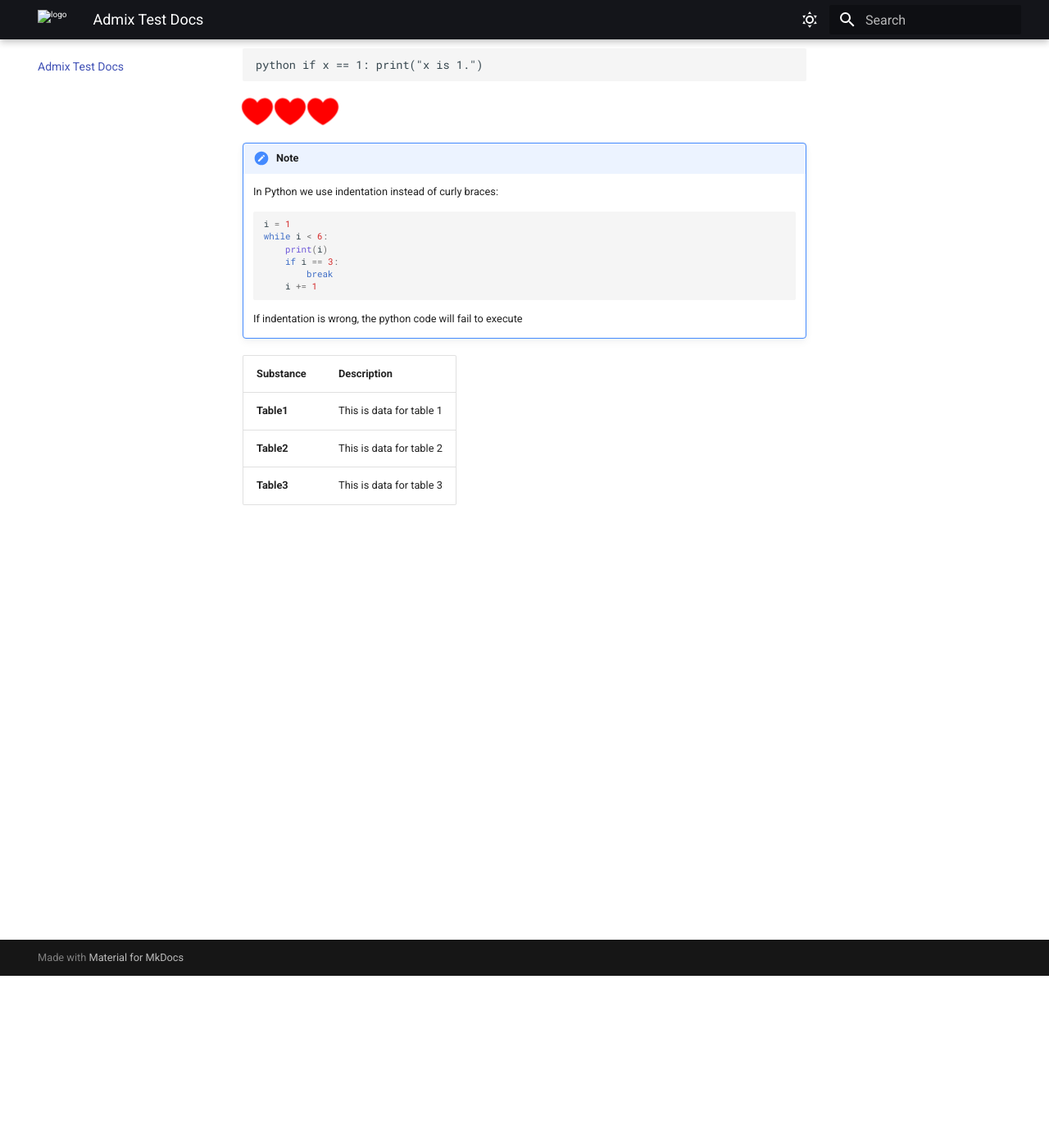
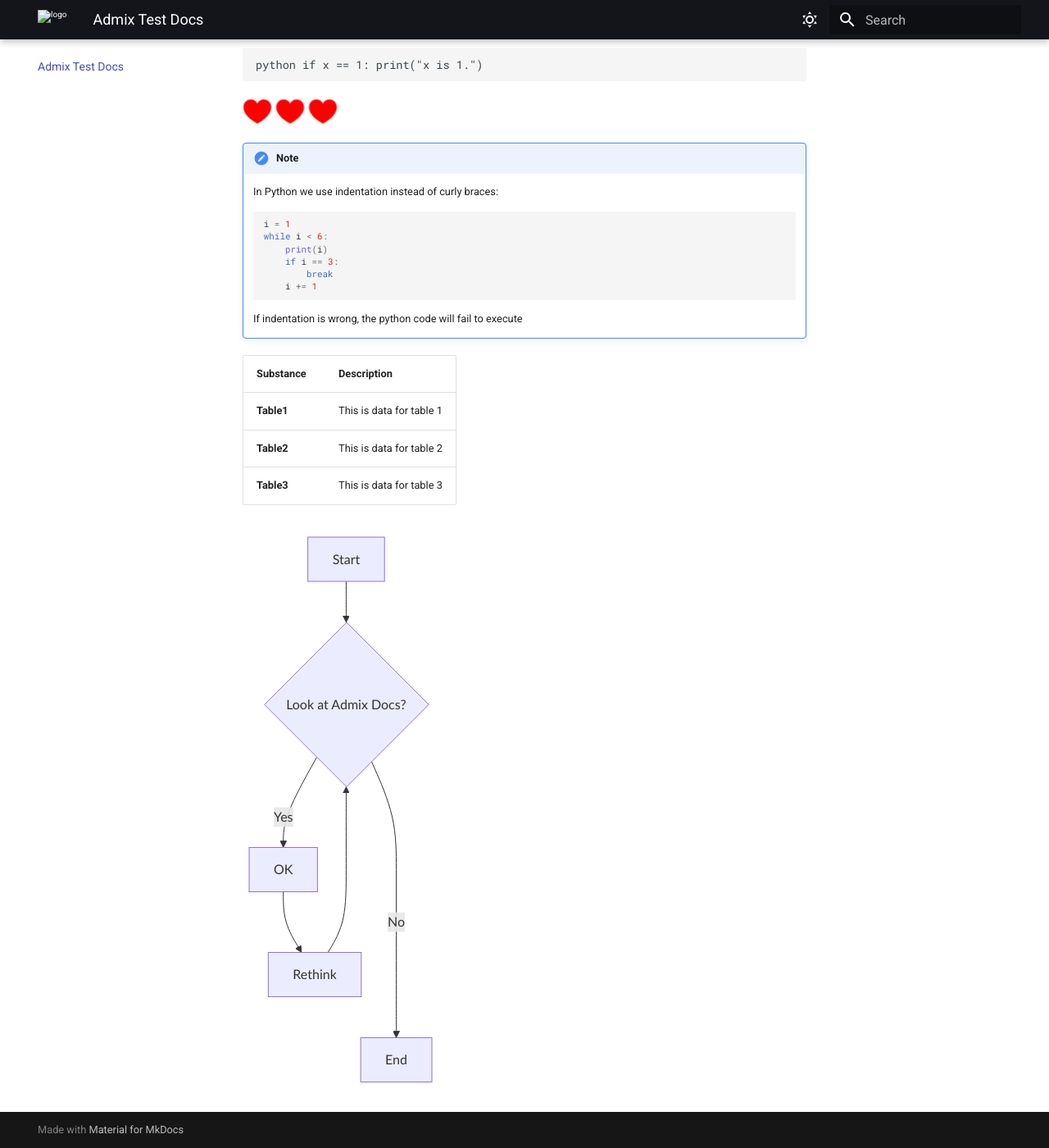
Before and after one commit to meri-imperiumi/handbook, an MkDocs documentation site: the page built from docs/index.md, in a window 1280 px wide and 1400 px high, scrolled down 210 px. Shown: the whole window at 82% size. Built offline with MkDocs 1.6.1 and Material for MkDocs 9.7.7, drawn with Linux system fonts in a browser that asks for light colours.

Commit message:
vault backup: 2025-02-16 04:08:43

````diff
--- a/docs/index.md
+++ b/docs/index.md
@@ -27,3 +27,13 @@ python if x == 1: print("x is 1.")
 | **Table1**    | This is data for table 1 |
 | **Table2**    | This is data for table 2 |
 | **Table3**    | This is data for table 3 |
+
+
+```mermaid
+graph TD
+    A[Start] --> B{Look at Admix Docs?};
+    B -->|Yes| C[OK];
+    C --> D[Rethink];
+    D --> B;
+    B ---->|No| E[End];
+```
````
